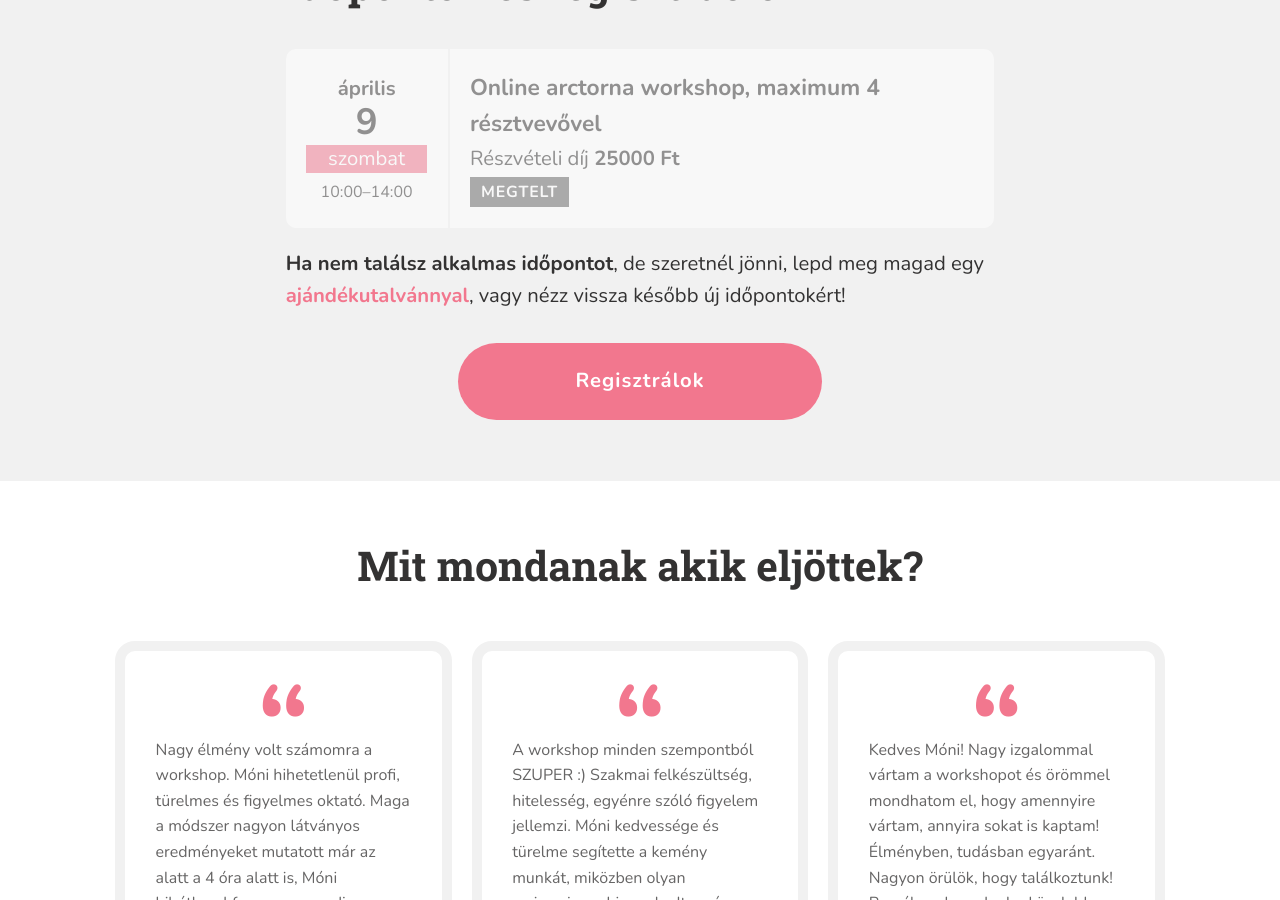
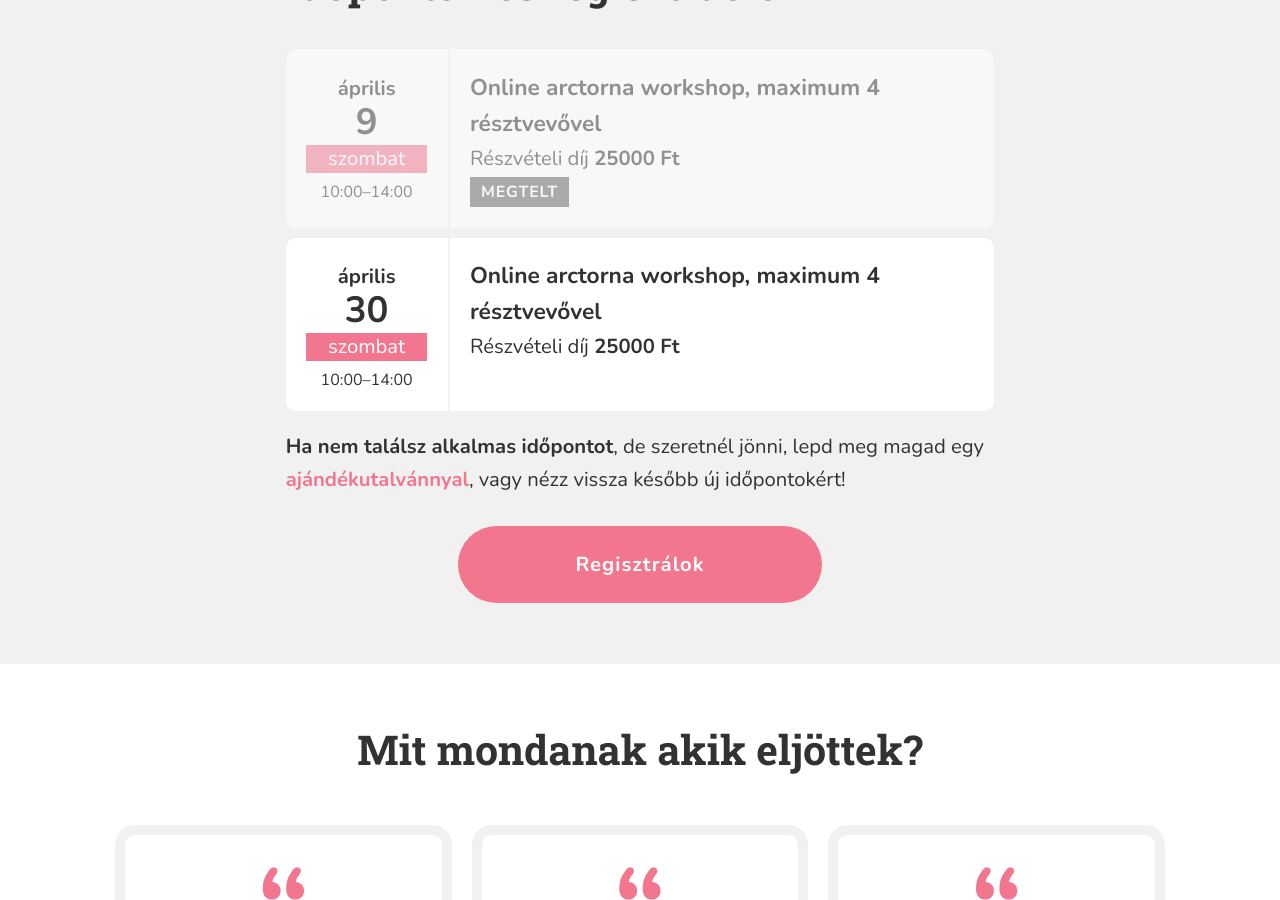
Before and after one commit to monikamudra/arctorna, a Jekyll site: the page built from workshop.md, in a window 1280 px wide and 900 px high, scrolled down 2314 px. Built offline with Jekyll 4.4.1, drawn with Linux system fonts in a browser that asks for light colours.

Commit message:
Update workshop event

```diff
--- a/_data/workshop.yaml
+++ b/_data/workshop.yaml
@@ -43,3 +43,10 @@ events:
     title: Online arctorna workshop, maximum 4 résztvevővel
     price: 25000
     full: true
+
+  - date: 2022-4-30-T10:00
+    start: "10:00"
+    end: "14:00"
+    title: Online arctorna workshop, maximum 4 résztvevővel
+    price: 25000
+    full: false
```
